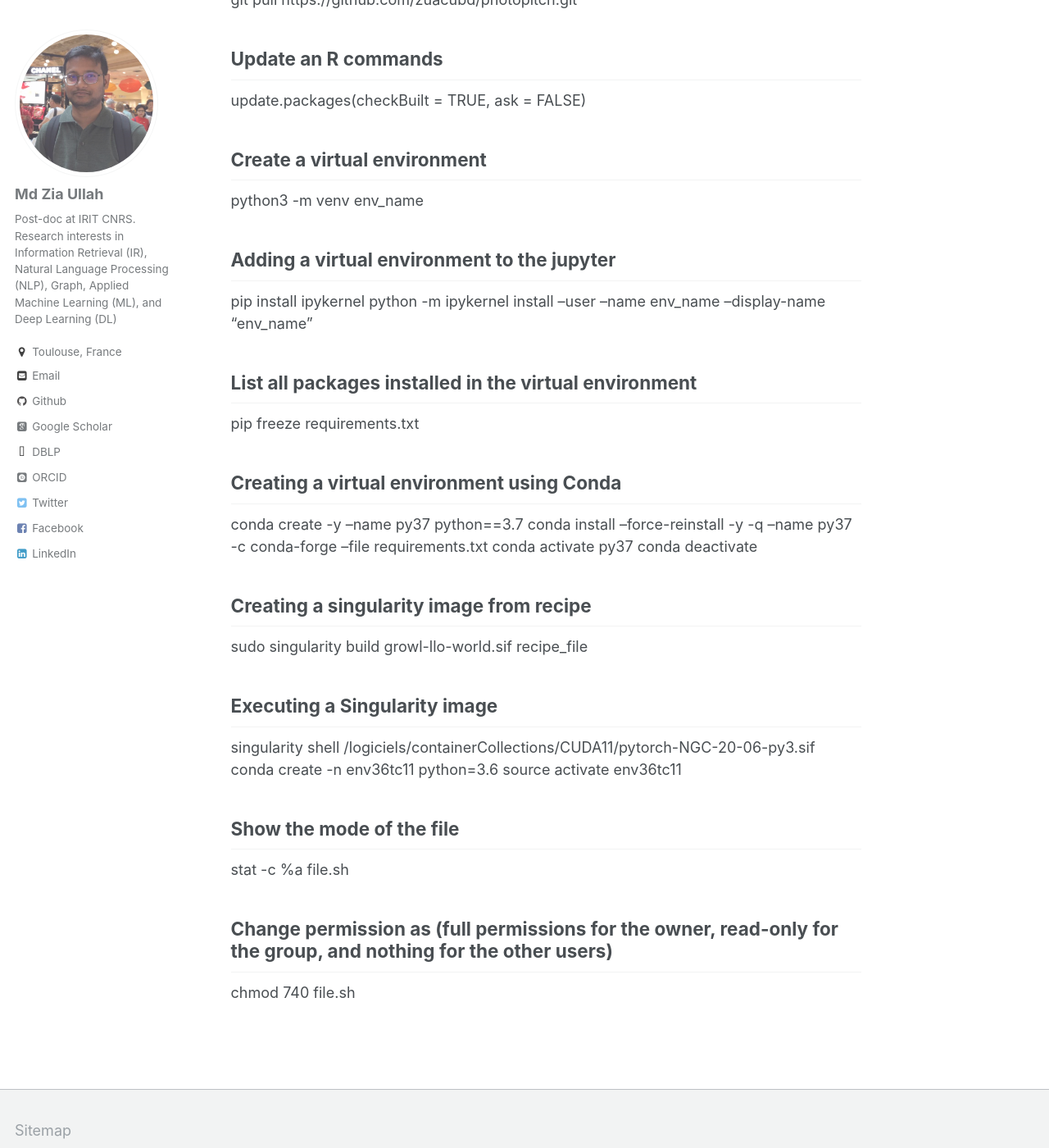
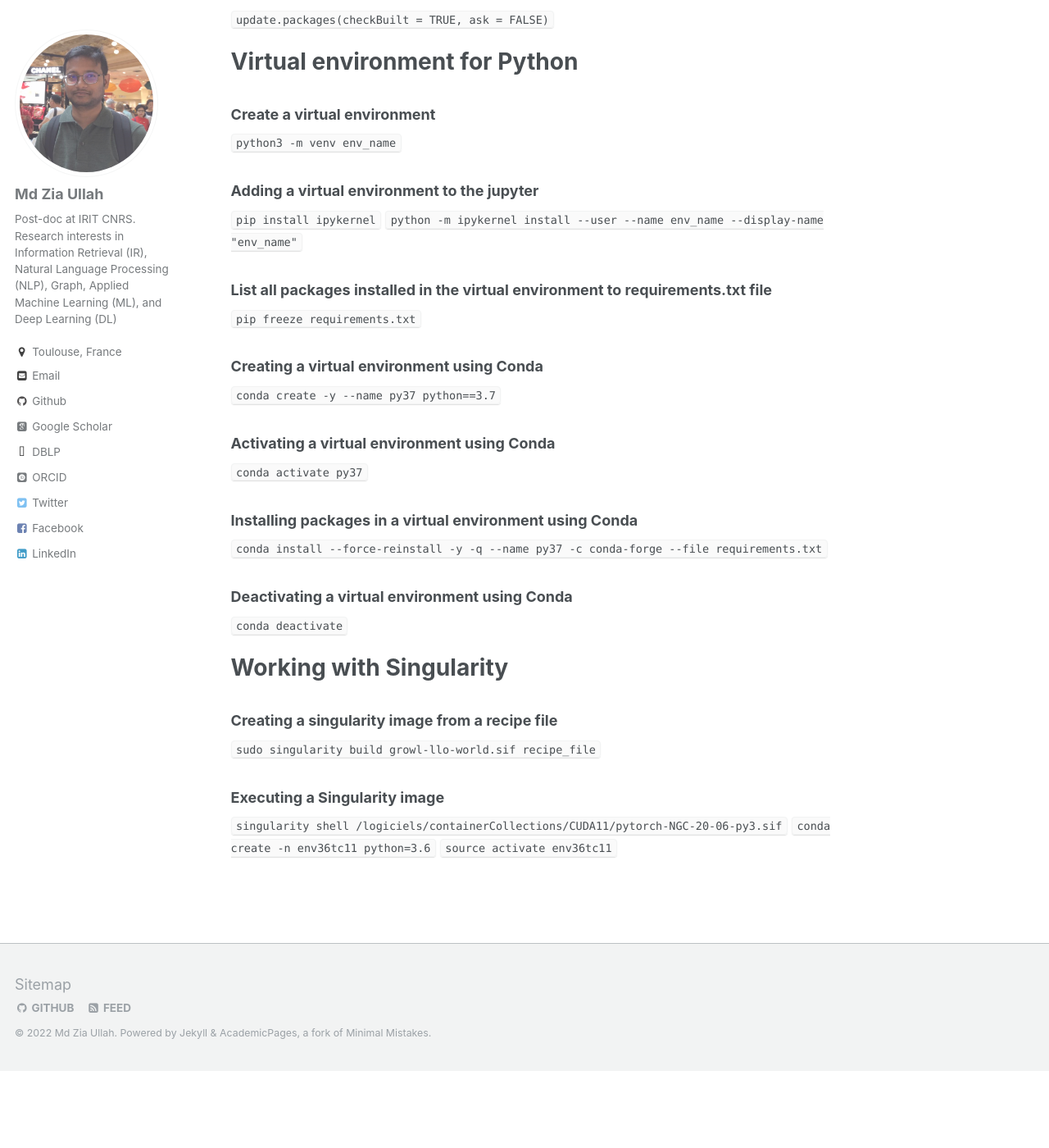
Before and after one commit to zuacubd/zuacubd.github.io, a Jekyll site: the page built from _pages/blogs.md, in a window 1280 px wide and 1400 px high, scrolled down 2249 px. Shown: the whole window at 82% size. Built offline with Jekyll 4.4.1, drawn with Linux system fonts in a browser that asks for light colours; some web fonts are replaced; after the commit the page ends 3555 px from its top, so only the background shows below that; some of the changed text lies outside the part shown.

Commit message:
Restructed the command in blogs

```diff
--- a/_pages/blogs.md
+++ b/_pages/blogs.md
@@ -5,91 +5,106 @@ author_profile: true
 published: true
 ---
 
-## List of all directories with size
+# Linux OS Useful Commands
+
+### List of all directories with size
 `du -sh *`
 
-## Joining two files vertically
+### Joining two files vertically
 `awk 'NF' file1 file > result`
 
-## Moving files using awk
+### Moving files using awk
 `ll | awk -F' ' '{if($5<=20 && NF>=9) {cmd="mv "$9" ../backup/"$9; system(cmd) } }'`
 
-## Choose the column line and then print the parts (sed and awk)
+### Choose the column line and then print the parts (sed and awk)
 `sed -n '1p' /projets/sig/mullah/ir/projects/l2rsc-risk/adhoc_old/COVID21_Expansion_all.mat | awk -F ' ' '{for(i=1;i<=NF;i++) print i":"$i; }'`
 
-## Symbolic link (two files)
+### Symbolic link (two files)
 `ln -s source_file new_file`
 
-## Split a files into parts
-split -l 50000 fused-run/combsum_runs fused-run/
+### Split a files into parts
+`split -l 50000 fused-run/combsum_runs fused-run/`
 
-## Installing softwares in user space
-easy_install --prefix=$HOME/local package_name
+### Installing softwares in user space
+`easy_install --prefix=$HOME/local package_name`
 
-## Installing a software package in linux
-./configure --prefix=<instalation directory>
-make
-make install
+### Installing a software package in linux
+`./configure --prefix=<instalation directory>`
+`make`
+`make install`
 
-## Installing with a configuration file but cmake list
-mkdir build
-cd build
-cmake .. --DCMAKE_INSTALL_PREFIX=<instalation director>
+### Installing with a configuration file but cmake list
+`mkdir build`
+`cd build`
+`cmake .. --DCMAKE_INSTALL_PREFIX=<instalation director>`
 
-### Slurm commands
-## Slurm osirim commands
-scontrol show job jobid(#2072705)
+## Showing the permission mode of a file
+`stat -c %a file.sh`
+
+## Changing permission as (full permissions for the owner, read-only for the group, and nothing for the other users)
+`chmod 740 file.sh`
+
+# Slurm cluster commands
+
+### Slurm osirim commands
+`scontrol show job jobid(#xxxxx)`
 
 ## Show the available resources
-sinfo --Node -o %N:%C
+`sinfo --Node -o %N:%C`
 
-### Working with Git
-## Initiate a git project
-git init
+# Working with Git
 
-## Add file(s) to staging for committing
-git add <filename>
-git add --all #all files and folder
+### Initiate a git project
+`git init`
 
-## Commit
-git commit -m "message"
+### Add file(s) to staging for committing
+`git add <filename>`
+`git add --all #all files and folder`
 
-## Push remotely
-git remote add origin https://github.com/zuacubd/xxxxx.git
-git push -u origin master
+### Commit
+`git commit -m "message"`
 
-## Pull from remote repository
-git pull https://github.com/zuacubd/photopitch.git
+### Push to a remote repository
+`git remote add origin https://github.com/zuacubd/xxxxx.git`
+`git push -u origin master`
 
-## Update an R commands
-update.packages(checkBuilt = TRUE, ask = FALSE)
+### Pull from a remote repository
+`git pull https://github.com/zuacubd/xxxxx.git`
 
-## Create a virtual environment
-python3 -m venv env_name
+# Useful R commands
 
-## Adding a virtual environment to the jupyter
-pip install ipykernel
-python -m ipykernel install --user --name env_name --display-name "env_name"
+### Update an R package
+`update.packages(checkBuilt = TRUE, ask = FALSE)`
 
-## List all packages installed in the virtual environment
-pip freeze requirements.txt
+# Virtual environment for Python
+### Create a virtual environment
+`python3 -m venv env_name`
 
-## Creating a virtual environment using Conda
-conda create -y --name py37 python==3.7
-conda install --force-reinstall -y -q --name py37 -c conda-forge --file requirements.txt
-conda activate py37
-conda deactivate
+### Adding a virtual environment to the jupyter
+`pip install ipykernel`
+`python -m ipykernel install --user --name env_name --display-name "env_name"`
 
-## Creating a singularity image from recipe
-sudo singularity build growl-llo-world.sif recipe_file
+### List all packages installed in the virtual environment to requirements.txt file
+`pip freeze requirements.txt`
 
-## Executing a Singularity image
-singularity shell /logiciels/containerCollections/CUDA11/pytorch-NGC-20-06-py3.sif
-conda create -n env36tc11 python=3.6
-source activate env36tc11
+### Creating a virtual environment using Conda
+`conda create -y --name py37 python==3.7`
 
-## Show the mode of the file
-stat -c %a file.sh
+### Activating a virtual environment using Conda
+`conda activate py37`
 
-## Change permission as (full permissions for the owner, read-only for the group, and nothing for the other users)
-chmod 740 file.sh
+### Installing packages in a virtual environment using Conda
+`conda install --force-reinstall -y -q --name py37 -c conda-forge --file requirements.txt`
+
+### Deactivating a virtual environment using Conda
+`conda deactivate`
+
+# Working with Singularity
+
+### Creating a singularity image from a recipe file
+`sudo singularity build growl-llo-world.sif recipe_file`
+
+### Executing a Singularity image
+`singularity shell /logiciels/containerCollections/CUDA11/pytorch-NGC-20-06-py3.sif`
+`conda create -n env36tc11 python=3.6`
+`source activate env36tc11`
```
